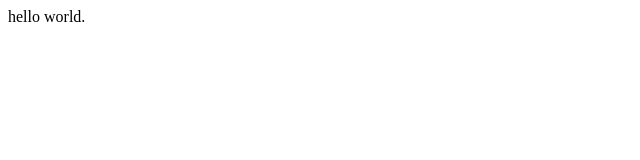
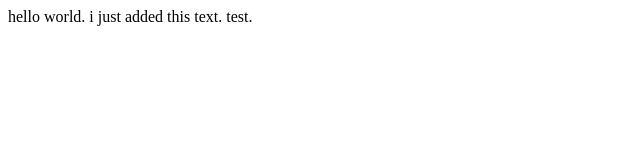
Before and after one commit to jongschneider/newGitTest, a plain HTML site: page index.html in a window 1280 px wide. Shown: the whole page, without its empty margins (0-640 px from the left). Drawn offline with Linux system fonts and the light colour scheme.

Commit message:
trying another test because my last push didn't change anything online.

```diff
--- a/index.html
+++ b/index.html
@@ -6,5 +6,7 @@
     </head>
     <body>
         hello world.
+        i just added this text.
+        test.
     </body>
 </html>
```
